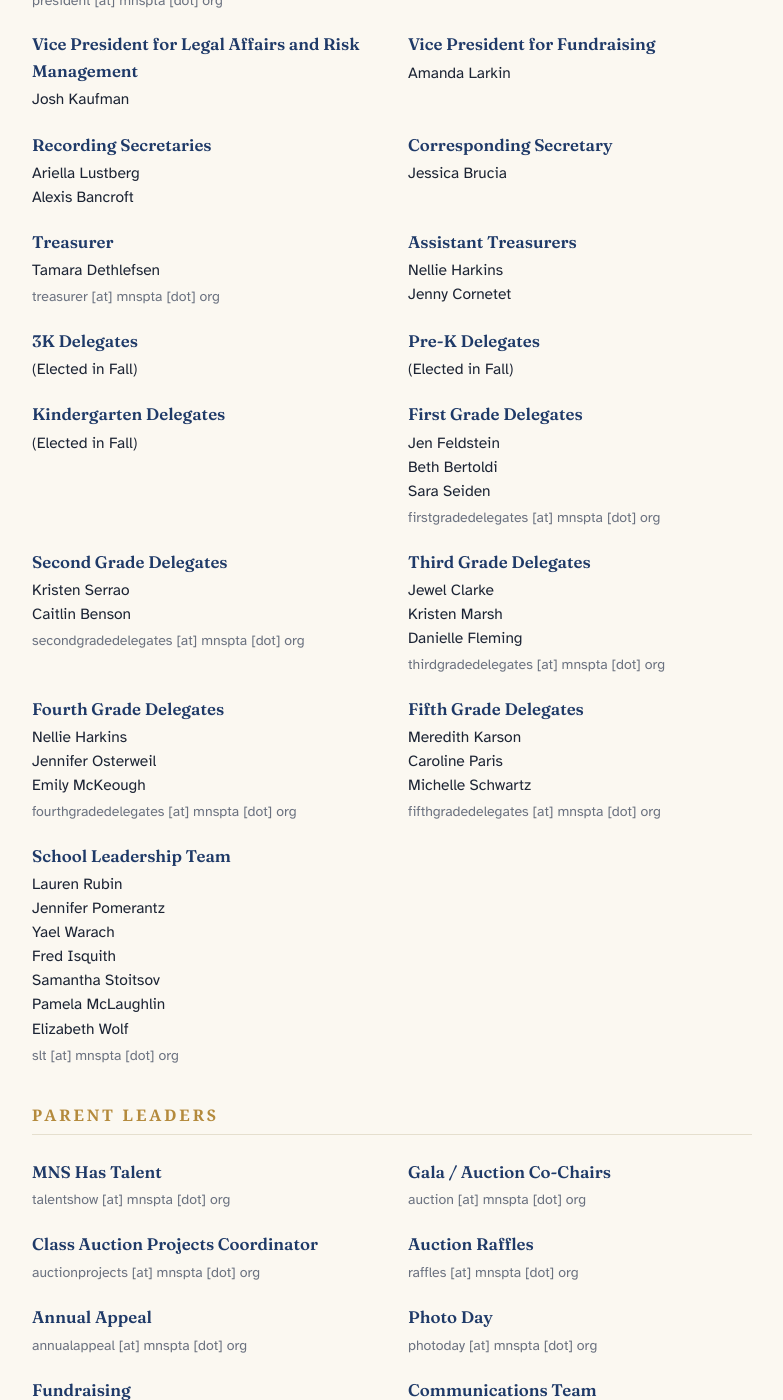
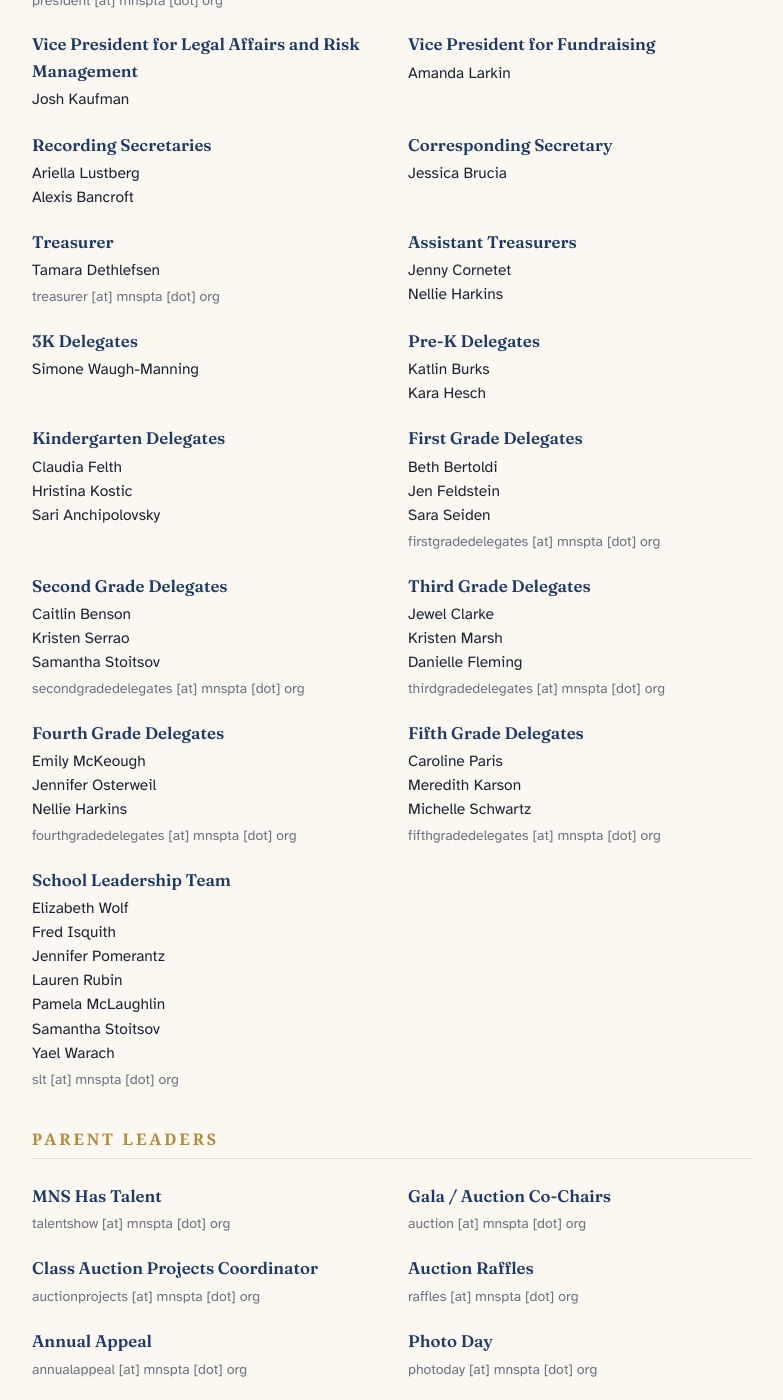
Before and after one commit to jlaurito/mnspta-jekyll, a Jekyll site: the page built from executive-board.md, in a window 1280 px wide and 1400 px high, scrolled down 462 px. Shown: the whole window, without its empty margins (248-1031 px from the left). Built offline with Jekyll 4.4.1, drawn with Linux system fonts in a browser that asks for light colours.

Commit message:
Update board.yml with member changes

```diff
--- a/_data/board.yml
+++ b/_data/board.yml
@@ -52,32 +52,36 @@ executive_board:
 
   - role: Assistant Treasurers
     members:
+      - Jenny Cornetet
       - Nellie Harkins
-      - Jenny Cornetet
 
   - role: 3K Delegates
     members:
-      - (Elected in Fall)
+      - Simone Waugh-Manning
 
   - role: Pre-K Delegates
     members:
-      - (Elected in Fall)
+      - Katlin Burks
+      - Kara Hesch
 
   - role: Kindergarten Delegates
     members:
-      - (Elected in Fall)
+      - Claudia Felth
+      - Hristina Kostic
+      - Sari Anchipolovsky
 
   - role: First Grade Delegates
     members:
+      - Beth Bertoldi
       - Jen Feldstein
-      - Beth Bertoldi
       - Sara Seiden
     email: firstgradedelegates
 
   - role: Second Grade Delegates
     members:
+      - Caitlin Benson
       - Kristen Serrao
-      - Caitlin Benson
+      - Samantha Stoitsov
     email: secondgradedelegates
 
   - role: Third Grade Delegates
@@ -89,27 +93,27 @@ executive_board:
 
   - role: Fourth Grade Delegates
     members:
+      - Emily McKeough
+      - Jennifer Osterweil
       - Nellie Harkins
-      - Jennifer Osterweil
-      - Emily McKeough
     email: fourthgradedelegates
 
   - role: Fifth Grade Delegates
     members:
+      - Caroline Paris
       - Meredith Karson
-      - Caroline Paris
       - Michelle Schwartz
     email: fifthgradedelegates
 
   - role: School Leadership Team
     members:
+      - Elizabeth Wolf
+      - Fred Isquith
+      - Jennifer Pomerantz
       - Lauren Rubin
-      - Jennifer Pomerantz
+      - Pamela McLaughlin
+      - Samantha Stoitsov
       - Yael Warach
-      - Fred Isquith
-      - Samantha Stoitsov
-      - Pamela McLaughlin
-      - Elizabeth Wolf
     email: slt
 
 parent_leaders:
```
